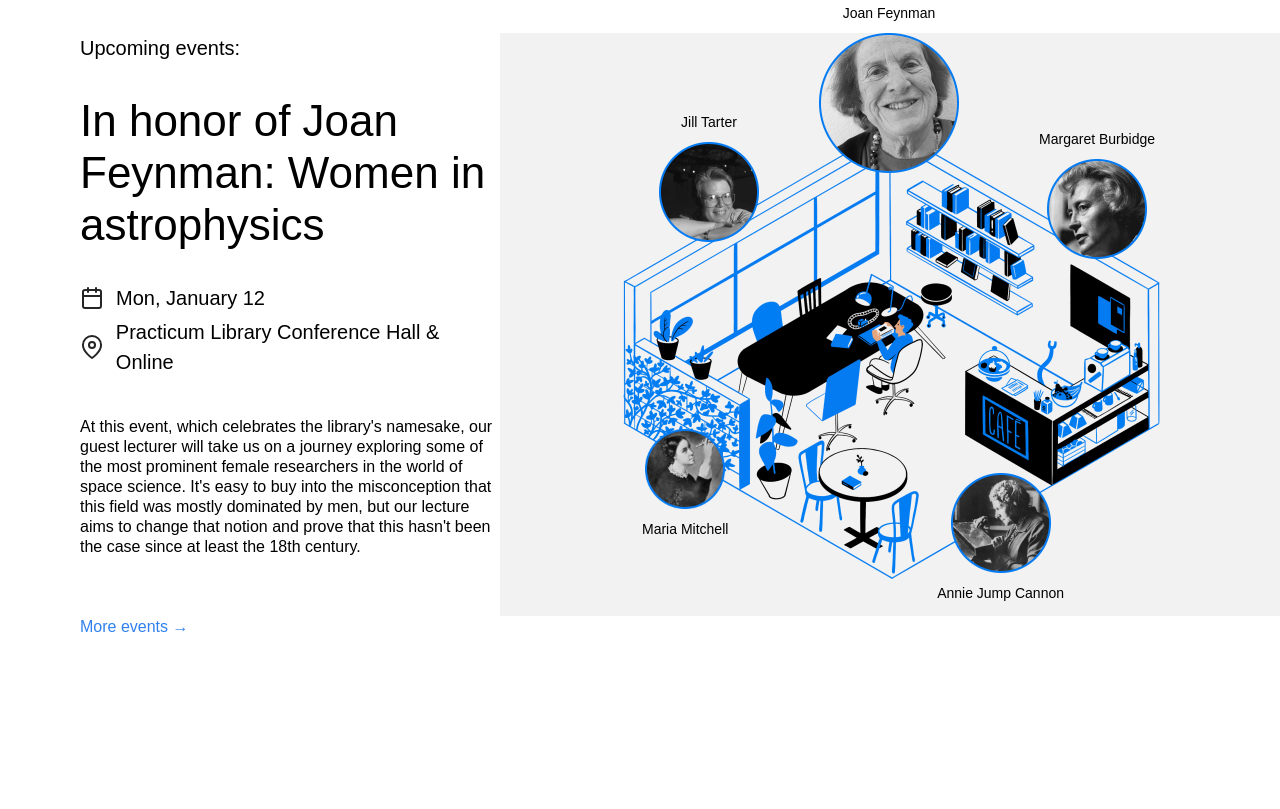
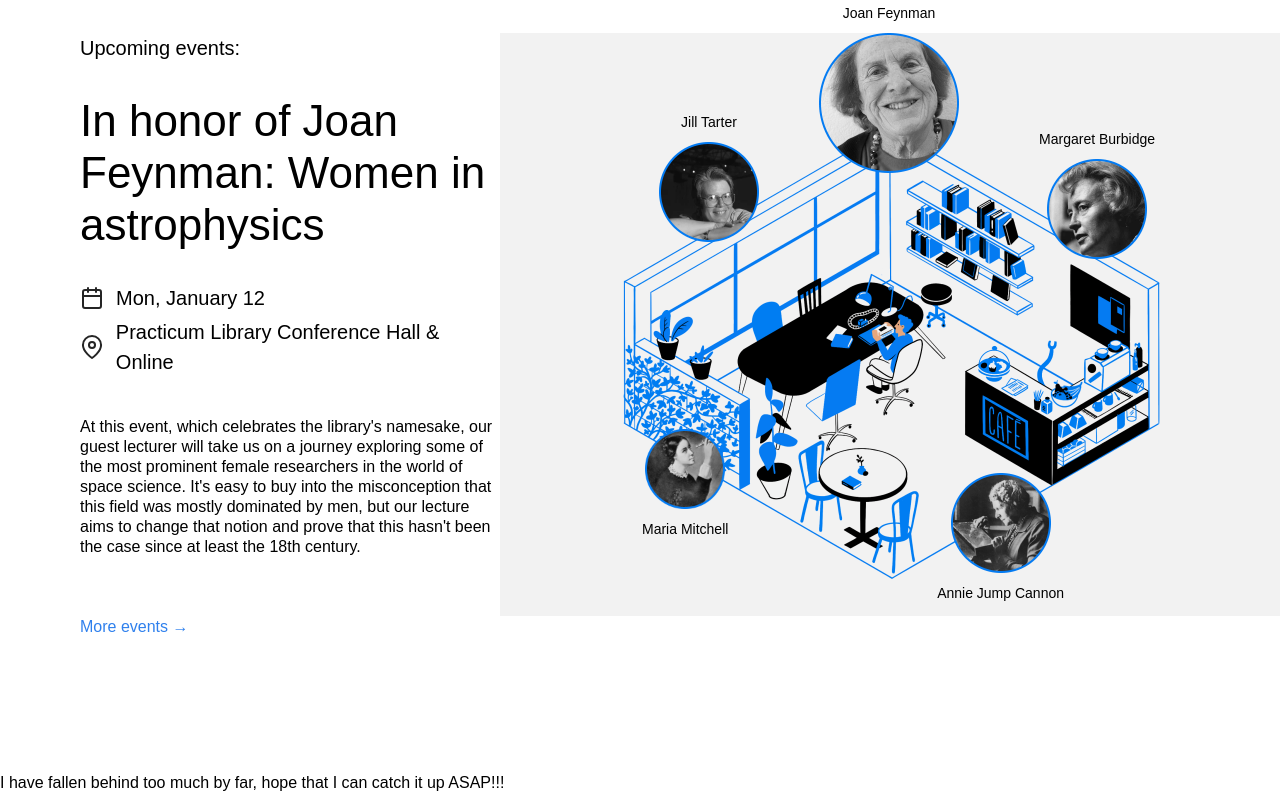
Before and after one commit to IMLUOAI/se_project_library, a plain HTML site: page index.html in a window 1280 px wide. Shown: the part 867-1676 px from the top of the page. Before the commit the page ends 1624 px from the top, so only its background shows below. Drawn offline with Linux system fonts and the light colour scheme.

Commit message:
update commit

```diff
--- a/index.html
+++ b/index.html
@@ -130,6 +130,10 @@
           </div>
         </section>
         <section class="staff">
+          <p class="my word">
+            I have fallen behind too much by far, hope that I can catch it up
+            ASAP!!!
+          </p>
           <!-- --------------------------------------------------------------- -->
           <!--        Don't uncomment until the final project stage            -->
           <!-- --------------------------------------------------------------- -->
```
